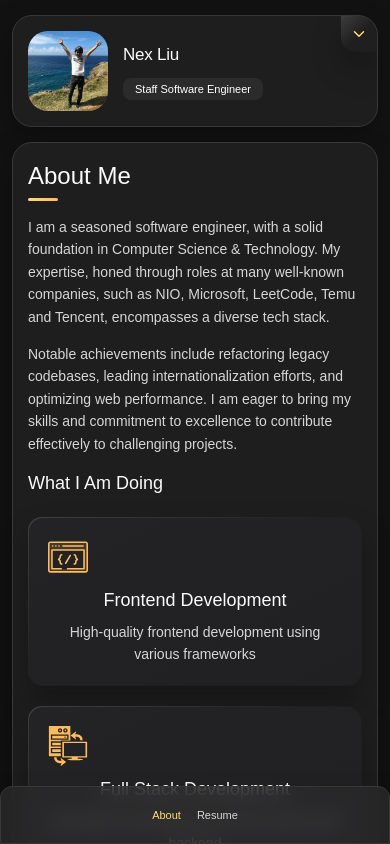
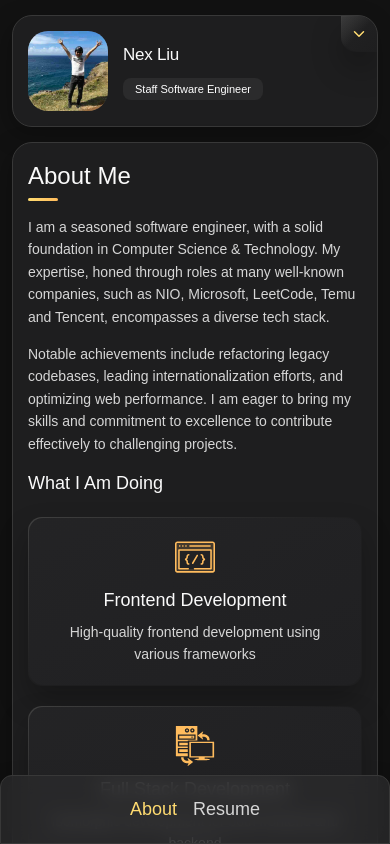
Before and after one commit to xboy2012/xboy2012.github.io, a Next.js app: page / in a window 390 px wide. Shown: the top 844 px of the page. Built offline with nearby package versions, Linux system fonts and the light colour scheme.

Commit message:
chore: optimize styles for mobile phone

```diff
--- a/components/About/ServiceItem.tsx
+++ b/components/About/ServiceItem.tsx
@@ -19,7 +19,7 @@ export const ServiceItem = ({
       <div className="absolute inset-px bg-eerieBlack1 bg-bgGradientJet rounded-inherit -z-1" />
       <div className="mb-2.5 md:mb-0 md:mt-[5px]">
         <div
-          className="aspect-square bg-contain bg-center bg-no-repeat w-[40px] h-[40px]"
+          className="mx-auto aspect-square bg-contain bg-center bg-no-repeat w-[40px] h-[40px]"
           style={{
             backgroundImage: `url("${icon}")`,
           }}
--- a/components/NavBarItem.tsx
+++ b/components/NavBarItem.tsx
@@ -30,7 +30,7 @@ export const NavBarItem = ({ path, title }: NavBarItemProps) => {
     <li>
       <a
         className={cx(
-          'block px-2 py-5 text-8 md:text-6 lg:text-5 xl:font-500',
+          'block px-2 py-5 text-2 md:text-4 xl:text-5 xl:font-500',
           isActive
             ? 'text-orangeYellowCrayola'
             : 'text-lightGray hover:text-lightGray70 focus:text-lightGray70',
--- a/components/SideBar/MoreButton.tsx
+++ b/components/SideBar/MoreButton.tsx
@@ -1,11 +1,22 @@
+import { type MouseEvent, useCallback } from 'react';
+import cx from 'classnames';
 import { ChevronDown } from '../Icons/ChevronDown';
-import cx from 'classnames';
 
 interface Props {
   onClick?: () => void;
 }
 
 export const MoreButton = ({ onClick }: Props) => {
+  const handleClick = useCallback(
+    (e: MouseEvent<HTMLButtonElement>) => {
+      // auto blur the button to avoid UI inconsistency
+      e.currentTarget.blur();
+      if (onClick) {
+        onClick();
+      }
+    },
+    [onClick],
+  );
   return (
     <button
       className={cx(
@@ -18,7 +29,7 @@ export const MoreButton = ({ onClick }: Props) => {
         '2xl:hidden',
         'hover:bg-bgGradientYellow1 focus:bg-bgGradientYellow1',
       )}
-      onClick={onClick}
+      onClick={handleClick}
     >
       <div
         className={cx(
```
